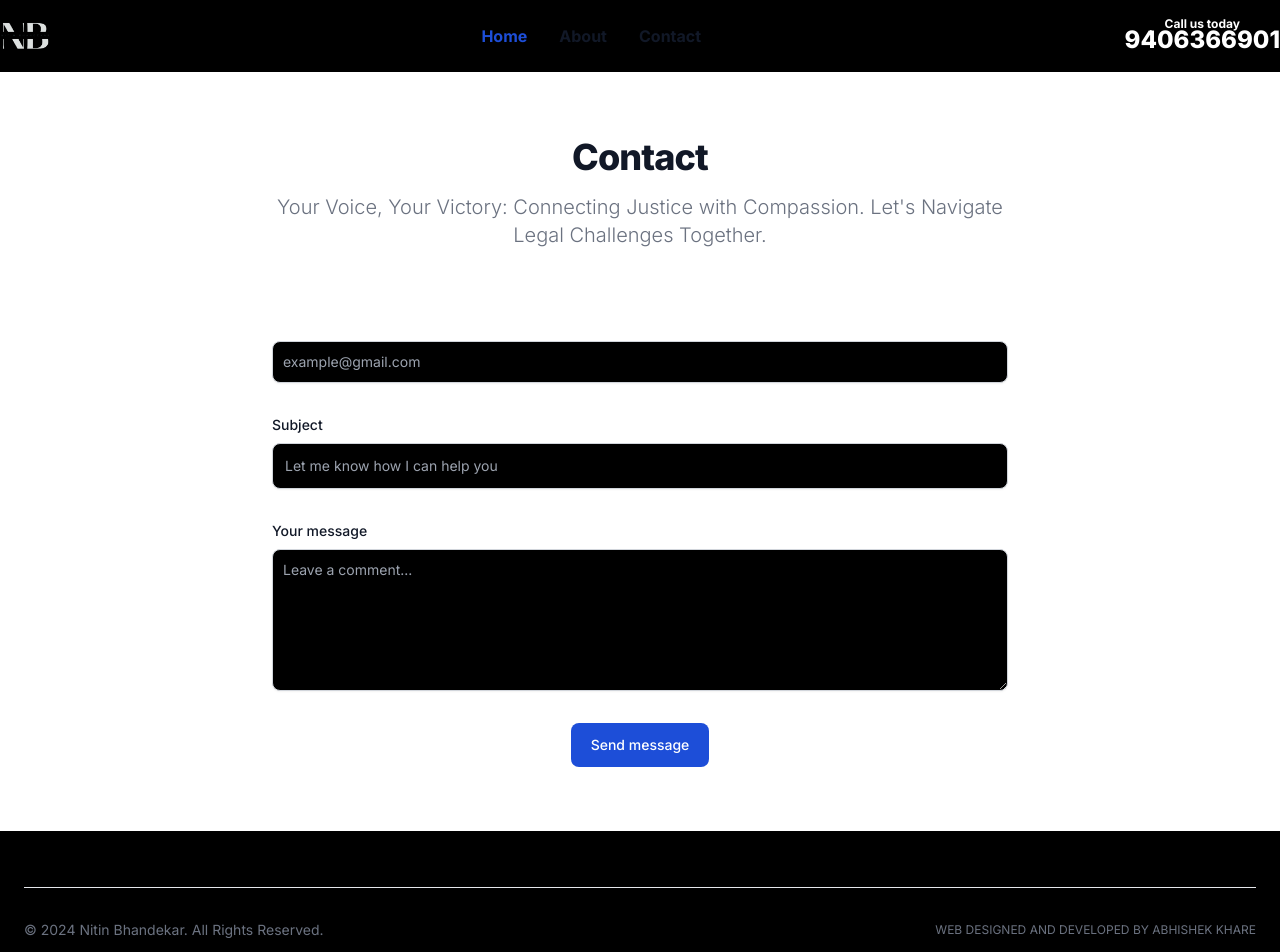
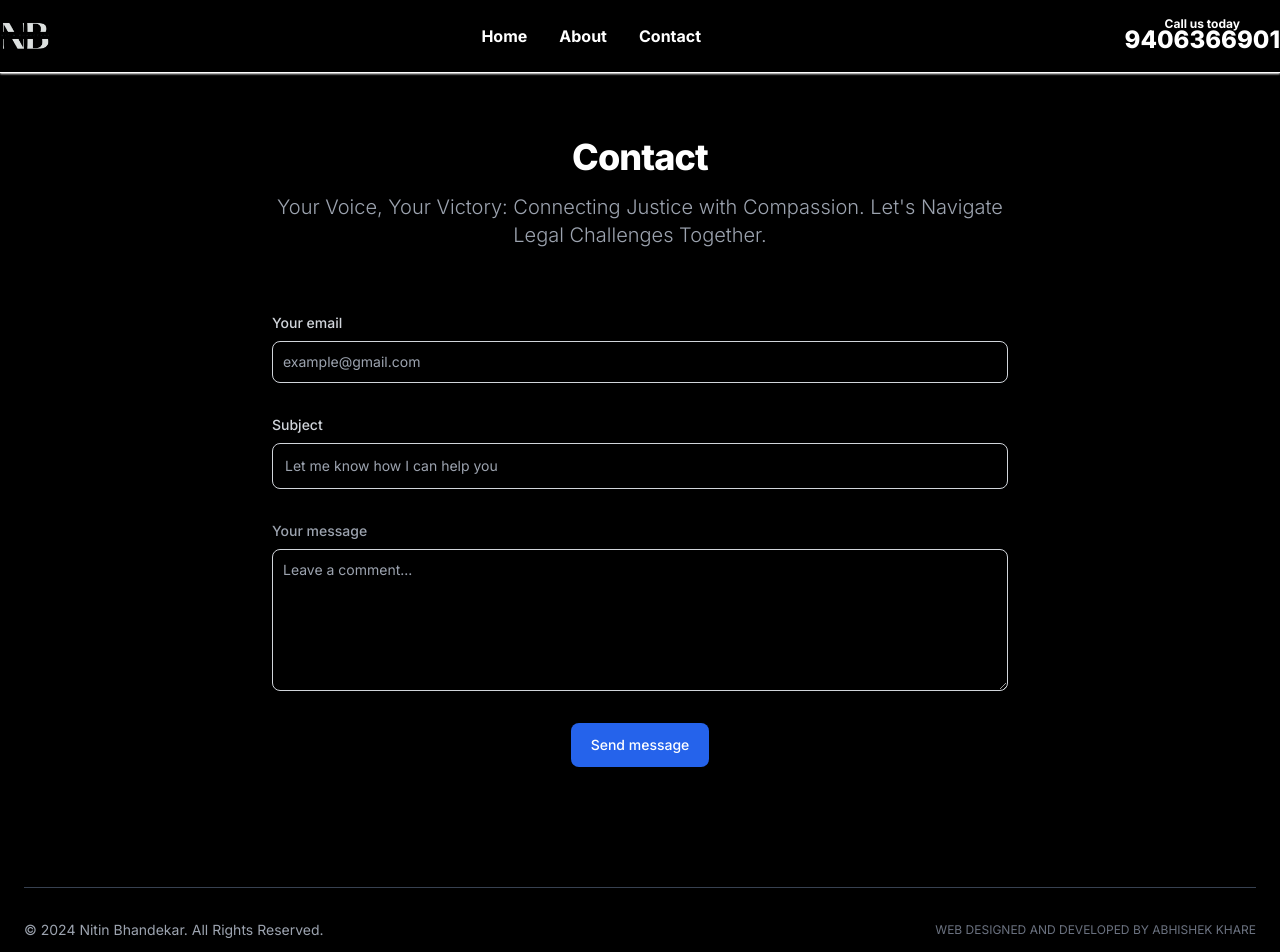
Before and after one commit to Abhishekkhare77/Lawyer-Nitin-Bhandekar, a Next.js app: page /contact in a window 1280 px wide. Shown: the top 952 px of the page. Built offline with nearby package versions, Linux system fonts and the light colour scheme.

Commit message:
Some fixes

```diff
--- a/src/app/about/page.jsx
+++ b/src/app/about/page.jsx
@@ -9,8 +9,8 @@ const page = () => {
             <div>
                 <section>
                     <div className="gap-16 items-center py-8 px-4 mx-auto max-w-screen-xl lg:grid lg:grid-cols-2 lg:py-16 lg:px-6">
-                        <div className="font-light text-gray-500 sm:text-lg dark:text-gray-400">
-                            <h2 className="mb-4 text-4xl tracking-tight font-extrabold text-gray-900 dark:text-white">Client-Centric Advocacy and Legal Achievements</h2>
+                        <div className="font-light text-gray-400 sm:text-lg ">
+                            <h2 className="mb-4 text-4xl tracking-tight font-extrabold text-white">Client-Centric Advocacy and Legal Achievements</h2>
                             <p className="mb-4">At Bhandekar Associates, we prioritize client satisfaction and success. The testimonials from my clients speak volumes about the quality of service and the positive outcomes achieved. I am deeply grateful for the trust clients place in me to navigate complex legal challenges.</p>
                             <p>I have successfully defended clients facing serious charges, including Section 376(D) and 506(B) cases. My advocacy extends to securing justice for victims under the ST/SC Act. Notably, I have achieved positive results in NDPS cases, including a significant outcome involving a substantial quantity of ganja (NDPS 20(B)).In Juvenile Court proceedings and cases related to Sections 366 and 376(2)(N), my strategic approach has led to favorable outcomes for my clients.</p>
                         </div>
--- a/src/app/page.js
+++ b/src/app/page.js
@@ -10,7 +10,7 @@ export default function Home() {
   return (
     <div className="h-100vh w-100vw overflow-hidden">
       <section className="relative h-[40vh] md:h-[100vh] bg-black/70">
-        <Image src={"/lawyerHome.jpg"} width={1000} height={300} className="w-full h-full absolute -z-10"/>
+        <Image src={"/lawyerHome.jpg"} width={1000} height={300} alt="lawyerhome" className="w-full h-full absolute -z-10"/>
         <div className="py-4 md:py-12 px-4 mx-auto max-w-screen-xl text-center">
         <h1 className="mb-4 relative text-2xl mt-8 md:mt-40 font-extrabold tracking-tight leading-none text-white md:text-5xl lg:text-6xl">The Right Lawyer <br /> Makes All The Difference.</h1>
         <p className="mb-2 md:mb-8 text-sm md:text-lg font-normal text-gray-400 lg:text-xl sm:px-16 xl:px-48">With over 5 years of experience.</p>
--- a/src/components/Contactus.js
+++ b/src/components/Contactus.js
@@ -1,25 +1,25 @@
 const Contactus = () => {
     return (
         <div>
-            <section className="bg-white dark:bg-black">
+            <section className="bg-black">
                 <div className="py-8 lg:py-16 px-4 mx-auto max-w-screen-md">
-                    <h2 className="mb-4 text-4xl tracking-tight font-extrabold text-center text-gray-900 dark:text-white">Contact</h2>
-                    <p className="mb-8 lg:mb-16 font-light text-center text-gray-500 dark:text-gray-400 sm:text-xl">Your Voice, Your Victory: Connecting Justice with Compassion. Let's Navigate Legal Challenges Together.</p>
+                    <h2 className="mb-4 text-4xl tracking-tight font-extrabold text-center text-white">Contact</h2>
+                    <p className="mb-8 lg:mb-16 font-light text-center text-gray-400 sm:text-xl">Your Voice, Your Victory: Connecting Justice with Compassion. Let's Navigate Legal Challenges Together.</p>
                     <form action="#" className="space-y-8">
                         <div>
-                            <label for="email" className="block mb-2 text-sm font-medium text-white dark:text-gray-300">Your email</label>
+                            <label for="email" className="block mb-2 text-sm font-medium text-gray-300">Your email</label>
                             <input type="email" id="email" className="shadow-sm bg-black border border-gray-300 text-white text-sm rounded-lg focus:ring-primary-500 focus:border-primary-500 block w-full p-2.5" placeholder="example@gmail.com" required />
                         </div>
                         <div>
-                            <label for="subject" className="block mb-2 text-sm font-medium text-gray-900 dark:text-gray-300">Subject</label>
+                            <label for="subject" className="block mb-2 text-sm font-medium text-gray-300">Subject</label>
                             <input type="text" id="subject" className="block p-3 w-full text-sm text-white bg-black rounded-lg border border-gray-300 shadow-sm" placeholder="Let me know how I can help you" required />
                         </div>
                         <div className="sm:col-span-2">
-                            <label for="message" className="block mb-2 text-sm font-medium text-gray-900 dark:text-gray-400">Your message</label>
+                            <label for="message" className="block mb-2 text-sm font-medium text-gray-400">Your message</label>
                             <textarea id="message" rows="6" className="block p-2.5 w-full text-sm text-white bg-black rounded-lg shadow-sm border border-gray-300" placeholder="Leave a comment..."></textarea>
                         </div>
                         <div className="flex items-center justify-center">
-                            <button type="submit" className="py-3 px-5 text-sm font-medium text-center text-white rounded-lg bg-blue-700 sm:w-fit hover:bg-blue-800 focus:ring-4 focus:outline-none focus:ring-blue-300 dark:bg-blue-600 dark:hover:bg-blue-700 dark:focus:ring-blue-800">Send message</button>
+                            <button type="submit" className="py-3 px-5 text-sm font-medium text-center text-white rounded-lg bg-blue-600 sm:w-fit focus:ring-4 focus:outline-none hover:bg-blue-700 focus:ring-blue-800">Send message</button>
 
                         </div>
                     </form>
--- a/src/components/Footer.js
+++ b/src/components/Footer.js
@@ -6,9 +6,9 @@ const Footer = () => {
         <div>
             <footer className="p-4 sm:p-6 bg-black">
                 <div className="mx-auto max-w-screen-xl">
-                    <hr className="my-6 border-gray-200 sm:mx-auto dark:border-gray-700 lg:my-8" />
+                    <hr className="my-6 sm:mx-auto border-gray-700 lg:my-8" />
                     <div className="sm:flex sm:items-center sm:justify-between">
-                        <span className="text-sm text-gray-500 sm:text-center dark:text-gray-400">© 2024 <Link href="/" className="hover:underline">Nitin Bhandekar</Link>. All Rights Reserved.
+                        <span className="text-sm text-gray-400 sm:text-center">© 2024 <Link href="/" className="hover:underline">Nitin Bhandekar</Link>. All Rights Reserved.
                         </span>
                         <div className="flex mt-4 space-x-6 text-gray-500 text-xs sm:justify-center uppercase sm:mt-0">
                           <span>web designed and developed by <Link href={"https://www.linkedin.com/in/abhishekkhare77/"} target='_blank' className='hover:underline'>Abhishek khare</Link></span>
--- a/src/components/Navbar.js
+++ b/src/components/Navbar.js
@@ -10,18 +10,18 @@ const Navbar = () => {
             <nav className="border-gray-200 bg-black/50 shadow-sm shadow-white">
                 <div className="max-w-screen-xl flex flex-wrap items-center justify-between mx-auto p-4 px-10 md:px-0">
                     <a href="/" className="flex items-center space-x-3 rtl:space-x-reverse">
-                        <Image src={"/logo.png"} className="invert" height={50} width={50} />
+                        <Image alt="logo" src={"/logo.png"} className="invert" height={50} width={50} />
                     </a>
                     <div className="hidden w-full md:block md:w-auto" id="navbar-default">
                         <ul className="font-medium flex flex-col p-4 md:p-0 ml-2 mt-4 border border-gray-100 rounded-lg md:flex-row md:space-x-8 rtl:space-x-reverse md:mt-0 md:border-0 ">
                             <li>
-                                <Link href="/" className="block font-bold transition-all delay-75 ease-in-out py-2 px-3 text-white bg-blue-700 rounded md:bg-transparent md:text-blue-700 md:p-0 dark:text-white hover:text-blue-500" aria-current="page">Home</Link>
+                                <Link href="/" className="block font-bold transition-all delay-75 ease-in-out py-2 px-3 rounded md:bg-transparent md:p-0 text-white hover:text-blue-500" aria-current="page">Home</Link>
                             </li>
                             <li>
-                                <Link href="/about" className="block font-bold transition-all delay-75 ease-in-out  py-2 px-3 text-gray-900 rounded hover:bg-gray-100 md:hover:bg-transparent md:border-0 md:hover:text-blue-700 md:p-0 dark:text-white md:dark:hover:text-blue-500 dark:hover:bg-gray-700 dark:hover:text-white md:dark:hover:bg-transparent">About</Link>
+                                <Link href="/about" className="block font-bold transition-all delay-75 ease-in-out  py-2 px-3  rounded  md:border-0  md:p-0 text-white md:hover:text-blue-500 hover:bg-gray-700 hover:text-white md:hover:bg-transparent">About</Link>
                             </li>
                             <li>
-                                <Link href="/contact" className="block font-bold transition-all delay-75 ease-in-out  py-2 px-3 text-gray-900 rounded hover:bg-gray-100 md:hover:bg-transparent md:border-0 md:hover:text-blue-700 md:p-0 dark:text-white md:dark:hover:text-blue-500 dark:hover:bg-gray-700 dark:hover:text-white md:dark:hover:bg-transparent">Contact</Link>
+                                <Link href="/contact" className="block font-bold transition-all delay-75 ease-in-out  py-2 px-3 rounded  md:border-0  md:p-0 text-white md:hover:text-blue-500 hover:bg-gray-700 hover:text-white md:hover:bg-transparent">Contact</Link>
                             </li>
                         </ul>
                     </div>
@@ -33,13 +33,13 @@ const Navbar = () => {
                 <div className="border-t border-white">
                     <ul className="md:hidden font-medium flex justify-around p-2">
                         <li>
-                            <Link href="/" className="block font-bold transition-all delay-75 ease-in-out  py-2 px-3 text-gray-900 rounded hover:bg-gray-100 md:hover:bg-transparent md:border-0 md:hover:text-blue-700 md:p-0 dark:text-white md:dark:hover:text-blue-500 dark:hover:bg-gray-700 dark:hover:text-white md:dark:hover:bg-transparent" aria-current="page">Home</Link>
+                            <Link href="/" className="block font-bold transition-all delay-75 ease-in-out  py-2 px-3 text-white rounded  md:border-0  md:p-0  md:hover:text-blue-500 hover:bg-gray-700 hover:text-white md:hover:bg-transparent" aria-current="page">Home</Link>
                         </li>
                         <li>
-                            <Link href="/about" className="block font-bold transition-all delay-75 ease-in-out  py-2 px-3 text-gray-900 rounded hover:bg-gray-100 md:hover:bg-transparent md:border-0 md:hover:text-blue-700 md:p-0 dark:text-white md:dark:hover:text-blue-500 dark:hover:bg-gray-700 dark:hover:text-white md:dark:hover:bg-transparent">About</Link>
+                            <Link href="/about" className="block font-bold transition-all delay-75 ease-in-out  py-2 px-3  rounded  md:border-0  md:p-0 text-white md:hover:text-blue-500 hover:bg-gray-700 hover:text-white md:hover:bg-transparent">About</Link>
                         </li>
                         <li>
-                            <Link href="/contact" className="block font-bold transition-all delay-75 ease-in-out  py-2 px-3 text-gray-900 rounded hover:bg-gray-100 md:hover:bg-transparent md:border-0 md:hover:text-blue-700 md:p-0 dark:text-white md:dark:hover:text-blue-500 dark:hover:bg-gray-700 dark:hover:text-white md:dark:hover:bg-transparent">Contact</Link>
+                            <Link href="/contact" className="block font-bold transition-all delay-75 ease-in-out  py-2 px-3  rounded md:border-0  md:p-0 text-white md:hover:text-blue-500 hover:bg-gray-700 hover:text-white md:hover:bg-transparent">Contact</Link>
                         </li>
                     </ul>
                 </div>
```
Also changed, not shown: src/components/Card.js (+4 -4 lines), src/components/Testimonial.js (+4 -4 lines).
